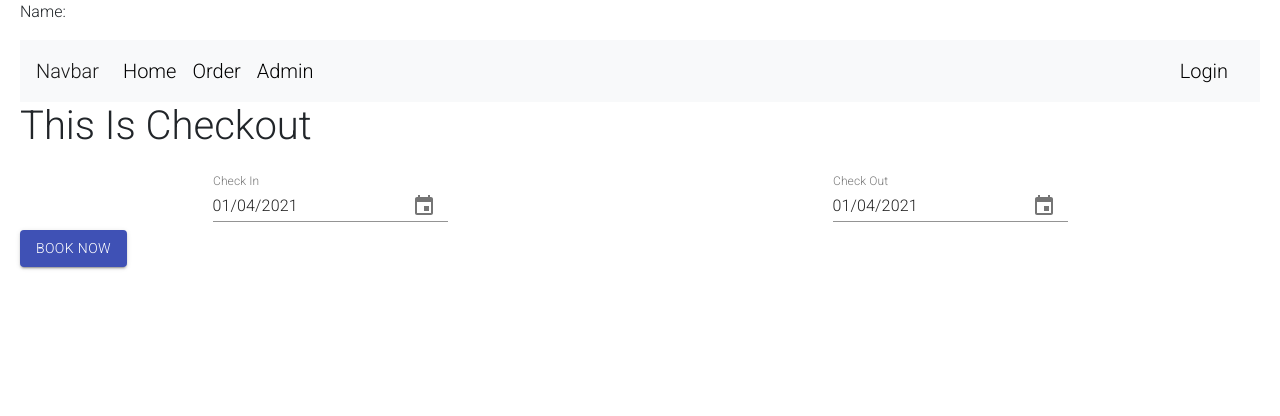
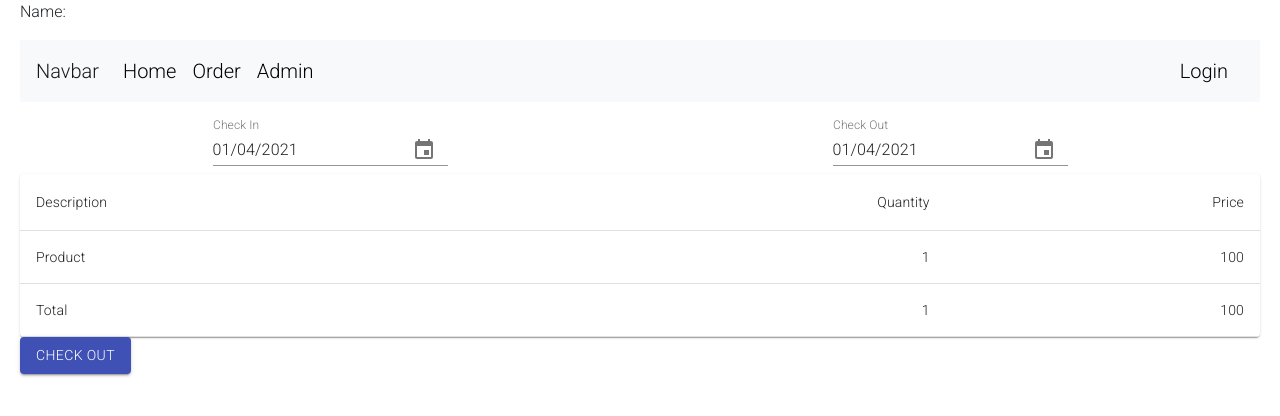
Before and after one commit to jihan212/plant-shop-client, a React (Create React App) app: page /checkout in a window 1280 px wide. Shown: the top 416 px of the page. Built offline with nearby package versions, Linux system fonts and the light colour scheme.

Commit message:
full-stack-client

```diff
--- a/src/components/Checkout/Checkout.js
+++ b/src/components/Checkout/Checkout.js
@@ -9,6 +9,33 @@ import {
 } from '@material-ui/pickers';
 import Button from '@material-ui/core/Button';
 import { UserContext } from '../../App';
+import { makeStyles } from '@material-ui/core/styles';
+import Table from '@material-ui/core/Table';
+import TableBody from '@material-ui/core/TableBody';
+import TableCell from '@material-ui/core/TableCell';
+import TableContainer from '@material-ui/core/TableContainer';
+import TableHead from '@material-ui/core/TableHead';
+import TableRow from '@material-ui/core/TableRow';
+import Paper from '@material-ui/core/Paper';
+
+
+
+const useStyles = makeStyles({
+  table: {
+    minWidth: 650,
+  },
+});
+
+function createData(name, quantity, price) {
+  return { name, quantity, price };
+}
+
+const rows = [
+  createData('Product', 1, 100),
+  createData('Total', 1, 100),
+];
+
+
 
 const Checkout = () => {
     const [loggedinUser, setLoggedinUser] = useContext(UserContext);
@@ -33,9 +60,12 @@ const Checkout = () => {
 
     }
 
+    const classes = useStyles();
+
+
     return (
         <div>
-            <h1>This Is Checkout</h1>
+
             <MuiPickersUtilsProvider utils={DateFnsUtils}>
       <Grid container justify="space-around">
         <KeyboardDatePicker
@@ -63,7 +93,29 @@ const Checkout = () => {
           }}
         />
       </Grid>
-      <Button onClick={handleOrder} variant="contained" color="primary"> Book Now </Button>
+      <TableContainer component={Paper}>
+      <Table className={classes.table} aria-label="simple table">
+        <TableHead>
+          <TableRow>
+            <TableCell>Description</TableCell>
+            <TableCell align="right">Quantity</TableCell>
+            <TableCell align="right">Price</TableCell>
+          </TableRow>
+        </TableHead>
+        <TableBody>
+          {rows.map((row) => (
+            <TableRow key={row.name}>
+              <TableCell component="th" scope="row">
+                {row.name}
+              </TableCell>
+              <TableCell align="right">{row.quantity}</TableCell>
+              <TableCell align="right">{row.price}</TableCell>
+            </TableRow>
+          ))}
+        </TableBody>
+      </Table>
+    </TableContainer>
+      <Button onClick={handleOrder} variant="contained" color="primary"> Check Out </Button>
     </MuiPickersUtilsProvider>
         </div>
     );
```
